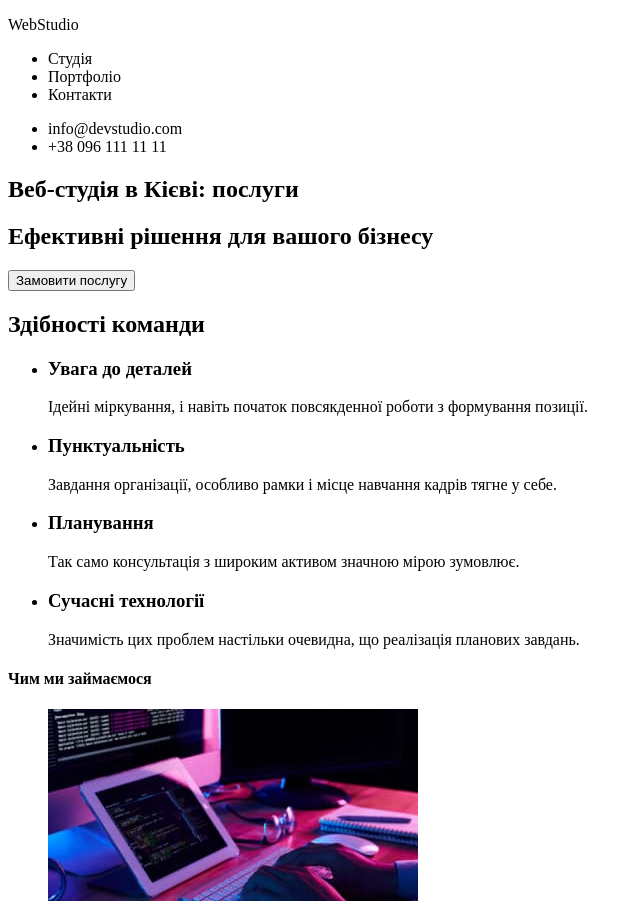
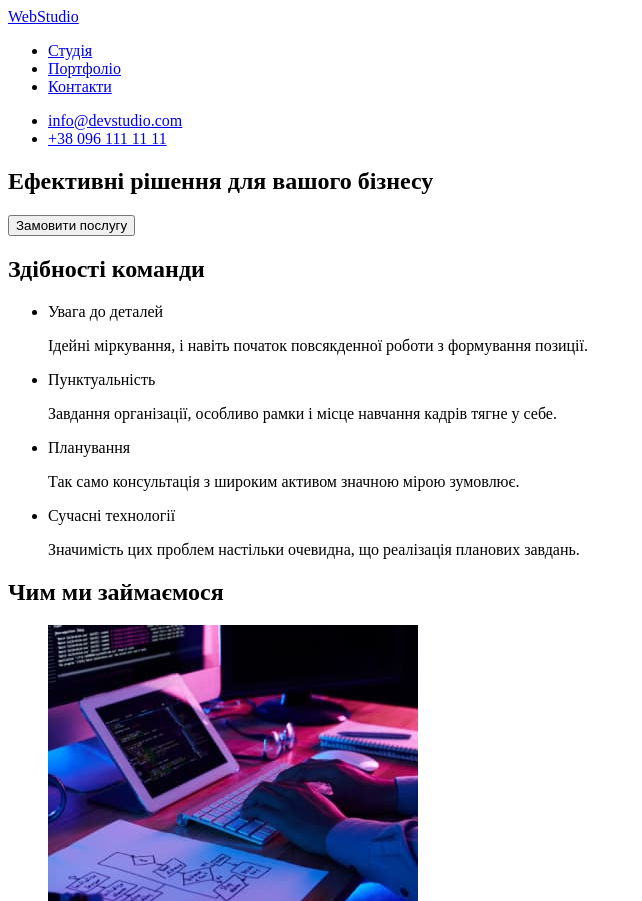
Before and after one commit to horodylova/goit-markup-hw-01, a plain HTML site: page index.html in a window 1280 px wide. Shown: the top 901 px of the page, without its empty margins (0-642 px from the left). Drawn offline with Linux system fonts and the light colour scheme.

Commit message:
Зберігає зміни

```diff
--- a/index.html
+++ b/index.html
@@ -8,51 +8,50 @@
   </head>
   <body>
     <header>
-      <p><span class="wrap">Web</span>Studio</p>
+      <a href="#">WebStudio</a>
       <p></p>
       <nav class="nav">
         <ul>
-          <li>Студія</li>
-          <li>Портфоліо</li>
-          <li>Контакти</li>
+          <li><a href="#">Студія</a></li>
+          <li><a href="#">Портфоліо</a></li>
+          <li><a href="#">Контакти</a></li>
         </ul>
       </nav>
       <ul class="contacts">
-        <li>info@devstudio.com</li>
-        <li>+38 096 111 11 11</li>
+        <li><a href="#">info@devstudio.com</a></li>
+        <li><a href="#">+38 096 111 11 11</a></li>
       </ul>
     </header>
     <main>
       <section class="hero">
-        <h1 class="uhidden">Веб-студія в Кієві: послуги</h1>
-        <h2>Ефективні рішення для вашого бізнесу</h2>
+        <h1>Ефективні рішення для вашого бізнесу</h1>
         <button class="button">Замовити послугу</button>
       </section>
       <section>
-        <h2 class="uhidden">Здібності команди</h2>
+        <h2 class="hidden">Здібності команди</h2>
         <ul>
           <li>
-            <h3>Увага до деталей</h3>
+            <p>Увага до деталей</p>
             <p>
               Ідейні міркування, і навіть початок повсякденної роботи з
               формування позиції.
             </p>
           </li>
           <li>
-            <h3>Пунктуальність</h3>
+            <p>Пунктуальність</p>
             <p>
               Завдання організації, особливо рамки і місце навчання кадрів тягне
               у себе.
             </p>
           </li>
           <li>
-            <h3>Планування</h3>
+            <p>Планування</p>
             <p>
               Так само консультація з широким активом значною мірою зумовлює.
             </p>
           </li>
           <li>
-            <h3>Сучасні технології</h3>
+            <p>Сучасні технології</p>
             <p>
               Значимість цих проблем настільки очевидна, що реалізація планових
               завдань.
@@ -61,7 +60,7 @@
         </ul>
       </section>
       <section>
-        <h4>Чим ми займаємося</h4>
+        <h2>Чим ми займаємося</h2>
         <ul>
           <li>
             <img src="./img/box_1.jpg" width="370" alt="Праця за комп'ютером" />
@@ -75,7 +74,7 @@
         </ul>
       </section>
       <section>
-        <h4>Наша команда</h4>
+        <h2>Наша команда</h2>
         <ul>
           <li>
             <img src="./img/igor.jpg" width="270" alt="Ігор Дем'яненко фото" />
@@ -101,11 +100,11 @@
       </section>
     </main>
     <footer>
-      <p class="logo"><span class="wrap">Web</span>Studio</p>
+      <a href="#">WebStudio</a>
       <address>
-        м. Київ, пр-т Лесі Українки, 26<br />
-        info@devstudio.com<br />
-        +38 096 111 11 11
+        <p>м. Київ, пр-т Лесі Українки, 26</p>
+        <a href="#">info@devstudio.com</a>
+        <a href="#">+38 096 111 11 11</a>
       </address>
     </footer>
   </body>
```
